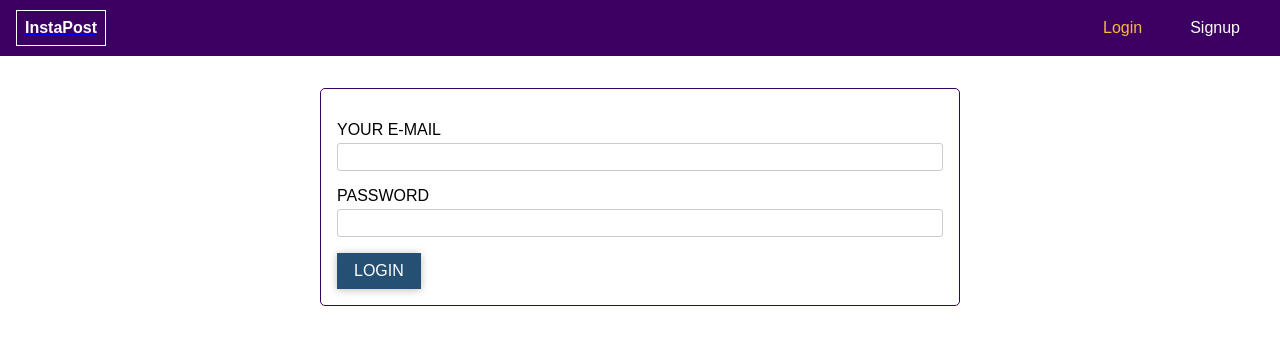
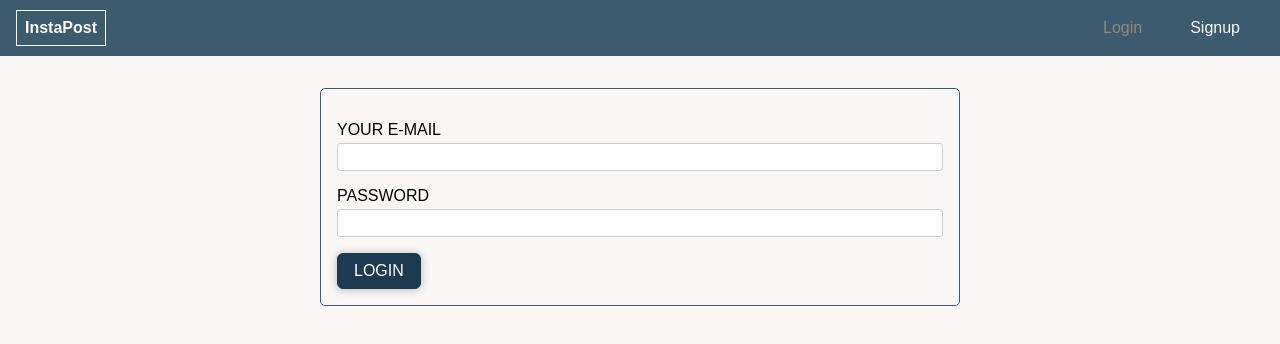
Before and after one commit to Loaytamer/SocialGrid, a React (Create React App) app in the folder frontend/: page / in a window 1280 px wide. Shown: the top 344 px of the page. Built offline with nearby package versions, Linux system fonts and the light colour scheme.

Commit message:
updated UI

```diff
--- a/frontend/src/components/Button/Button.css
+++ b/frontend/src/components/Button/Button.css
@@ -1,7 +1,8 @@
 .button {
   font: inherit;
-  border: 1px solid #265073;
-  color: #265073;
+  border: 1px solid #1d3a51;
+  border-radius: 6px;
+  color: #1d3344;
   background: none;
   padding: 0.5rem 1rem;
   cursor: pointer;
@@ -30,7 +31,7 @@
 
 .button:hover,
 .button:active {
-  background: #265073;
+  background: #1d3a51;
   color: white;
 }
 
@@ -40,46 +41,46 @@
 
 .button--flat:hover,
 .button--flat:active {
-  background: rgba(59, 0, 98, 0.3);
-  color: #265073;
+  background: #19639f53;
+  color: #1d3a51;
 }
 
 .button--raised {
-  background: #265073;
+  background: #1d3a51;
   color: white;
   box-shadow: 0 1px 8px rgba(0, 0, 0, 0.26);
 }
 
 .button--raised:hover,
 .button--raised:active {
-  background: #520288;
+  background: #1d374d;
 }
 
 .button.button--accent {
-  border-color: #9AD0C2;
-  color: #9AD0C2;
+  border-color: #948979;
+  color: #948979;
 }
 
 .button--accent:hover,
 .button--accent:active {
-  background: #9AD0C2;
-  color: #265073;
+  background: #948979;
+  color: #1d3a51;
 }
 
 .button--flat.button--accent:hover,
 .button--flat.button--accent:active {
   background: rgba(250, 184, 63, 0.3);
-  color: #9AD0C2;
+  color: #948979;
 }
 
 .button.button--accent.button--raised {
-  background: #9AD0C2;
-  color: #265073;
+  background: #948979;
+  color: #1d3a51;
 }
 
 .button--raised.button--accent:hover,
 .button--raised.button--accent:active {
-  background: #9AD0C2;
+  background: #948979;
 }
 
 .button.button--danger {
--- a/frontend/src/components/Logo/Logo.css
+++ b/frontend/src/components/Logo/Logo.css
@@ -3,5 +3,12 @@
     font-weight: bold;
     border: 1px solid white;
     padding: 0.5rem;
-    color: white;
+    color: #f9f7f5;
+    text-decoration: none;
 }
+.main-nav__logo{
+    text-decoration: none;
+}
+.active{
+    text-decoration: none;
+}
--- a/frontend/src/components/Modal/Modal.css
+++ b/frontend/src/components/Modal/Modal.css
@@ -10,12 +10,12 @@
 }
 
 .modal__header {
-  border-bottom: 2px solid #3b0062;
+  border-bottom: 2px solid #3C5B6F;
 }
 
 .modal__header h1 {
   font-size: 1.5rem;
-  color: #3b0062;
+  color: #3C5B6F;
   margin: 1rem;
 }
 
--- a/frontend/src/components/Navigation/MainNavigation/MainNavigation.css
+++ b/frontend/src/components/Navigation/MainNavigation/MainNavigation.css
@@ -3,6 +3,7 @@
   padding: 0 1rem;
   display: flex;
   align-items: center;
+  text-decoration: none;
 }
 
 .spacer {
@@ -14,6 +15,7 @@
   padding: 0;
   margin: 0 1.5rem;
   display: none;
+  text-decoration: none;
 }
 
 @media (min-width: 700px) {
--- a/frontend/src/components/Navigation/NavigationItems/NavigationItems.css
+++ b/frontend/src/components/Navigation/NavigationItems/NavigationItems.css
@@ -4,7 +4,7 @@
 
 .navigation-item a {
   text-decoration: none;
-  color: white;
+  color: #f9f7f5;
 }
 
 .navigation-item.mobile {
@@ -13,13 +13,13 @@
 }
 
 .navigation-item.mobile a {
-  color: #3b0062;
+  color: #3C5B6F;
 }
 
 .navigation-item a:hover,
 .navigation-item a:active,
 .navigation-item a.active {
-  color: #fab83f;
+  color: #948979;
 }
 
 .navigation-item:last-of-type {
@@ -30,12 +30,12 @@
   font: inherit;
   background: transparent;
   border: none;
-  color: white;
+  color: #f9f7f5;
   cursor: pointer;
   padding: 0;
 }
 
 .navigation-item button:hover,
 .navigation-item button:active {
-  color: #fab83f;
+  color: #948979;
 }
--- a/frontend/src/components/Paginator/Paginator.css
+++ b/frontend/src/components/Paginator/Paginator.css
@@ -7,18 +7,18 @@
   width: 5rem;
   padding: 0.25rem 0;
   margin: 0 1rem;
-  border: 1px solid #3b0062;
+  border: 1px solid #3C5B6F;
   background: transparent;
   font: inherit;
   cursor: pointer;
   font-size: 1rem;
-  color: #3b0062;
+  color: #3C5B6F;
 }
 
 .paginator__control:hover,
 .paginator__control:active {
-  color: #fab83f;
-  border-color: #fab83f;
+  color: #948979;
+  border-color: #948979;
 }
 
 .paginator__control:focus {
--- a/frontend/src/components/Toolbar/Toolbar.css
+++ b/frontend/src/components/Toolbar/Toolbar.css
@@ -1,5 +1,5 @@
 .toolbar {
     width: 100%;
     height: 3.5rem;
-    background: #3b0062;
+    background: #3C5B6F;
 }
--- a/frontend/src/index.css
+++ b/frontend/src/index.css
@@ -4,4 +4,5 @@
 
 body {
   font-family: sans-serif;
-}
+  background-color: #f9f7f5;
+  }
--- a/frontend/src/pages/Auth/Auth.css
+++ b/frontend/src/pages/Auth/Auth.css
@@ -2,7 +2,7 @@
     width: 90%;
     margin: auto;
     padding: 1rem;
-    border: 1px solid #3b0062;
+    border: 1px solid #3C5B6F;
     border-radius: 5px;
   }
 
--- a/frontend/src/pages/Feed/SinglePost/SinglePost.css
+++ b/frontend/src/pages/Feed/SinglePost/SinglePost.css
@@ -2,7 +2,7 @@
   width: 90%;
   margin: auto;
   text-align: center;
-  color: #3b0062;
+  color: #3C5B6F;
 }
 
 .single-post h2 {
```
